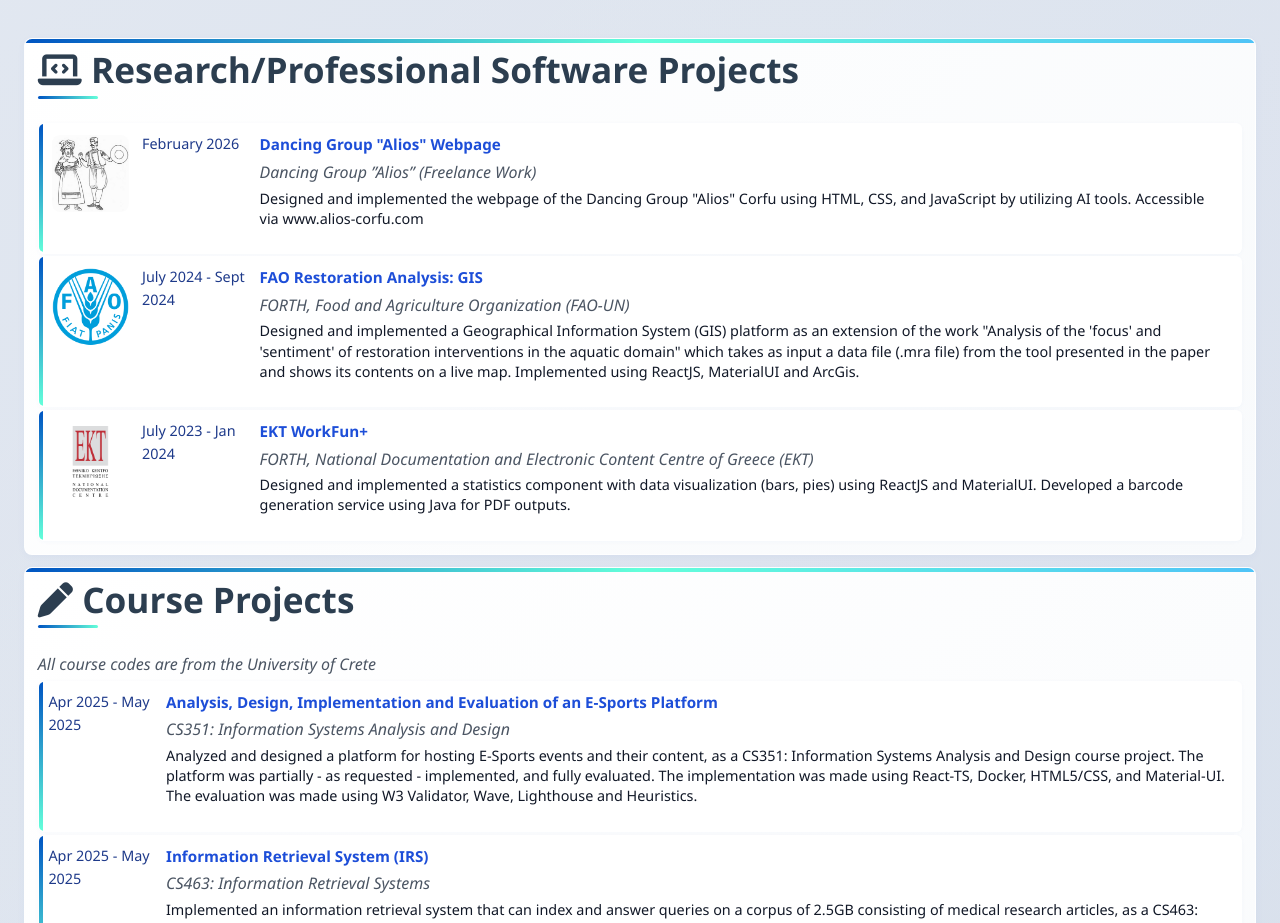
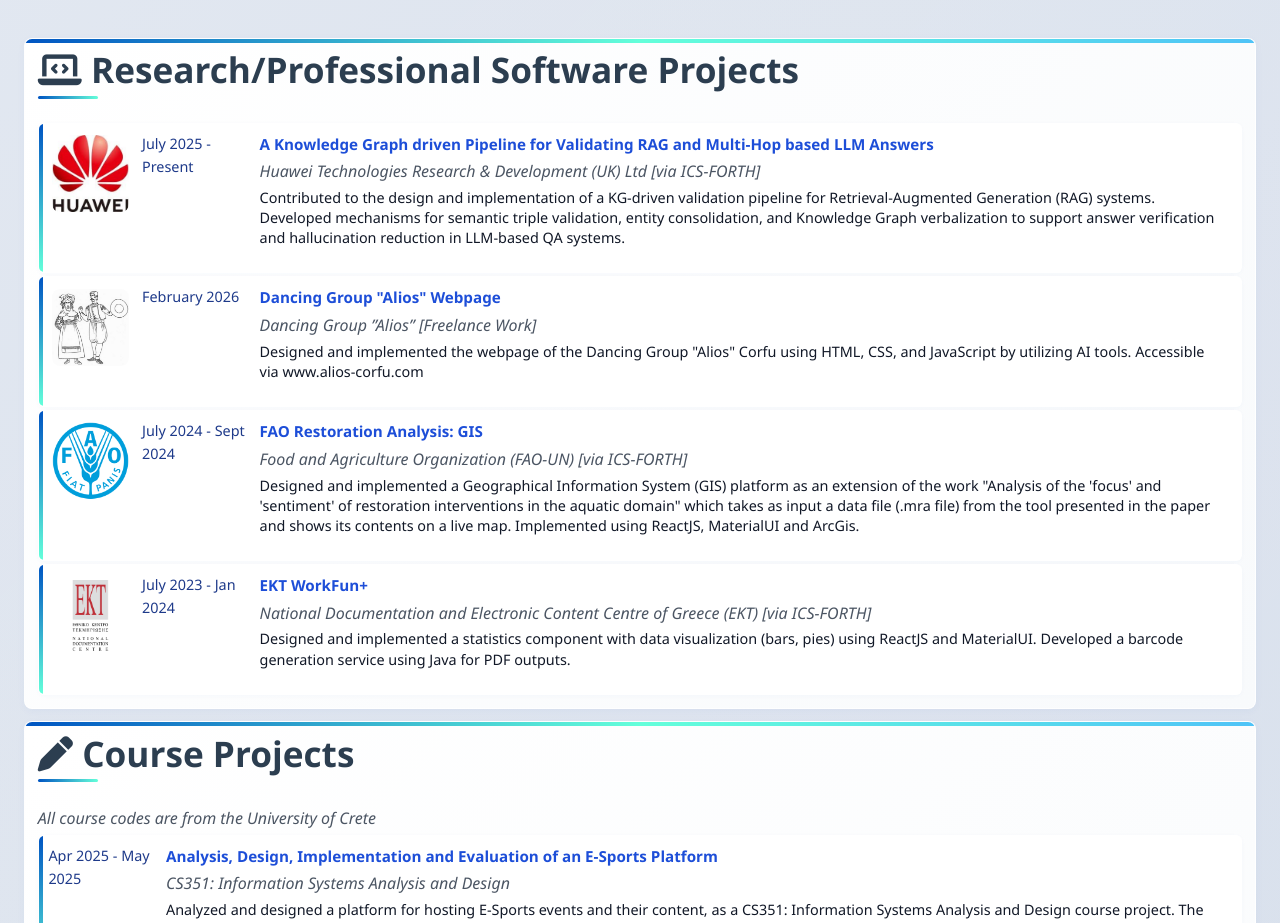
Before and after one commit to VZervos/PersonalWebpage, a plain HTML site: page index.html in a window 1280 px wide. Shown: the part 4980-5903 px from the top of the page. Drawn offline with nearby package versions, Linux system fonts and the light colour scheme.

Commit message:
Huawei work

```diff
--- a/index.html
+++ b/index.html
@@ -592,6 +592,26 @@ Ranked 2nd in the 2021-2022 admission cohort (40 graduates out of 179 admitted a
                     <h2><i class="fa-solid fa-laptop-code"></i> Research/Professional Software Projects</h2>
                     <div class="entry">
                         <div class="entry-logo-wrap">
+                        <img src="resources/logos/huawei.jpg" alt="A Knowledge Graph driven Pipeline for Validating RAG and Multi-Hop based LLM Answers logo" class="entry-logo" loading="lazy" decoding="async">
+                    </div>
+                        <div class="left-col">
+                            <div class="date">July 2025 - Present</div>
+                        </div>
+                        <div class="right-col">
+                            <div class="title">
+                                A Knowledge Graph driven Pipeline for Validating RAG and Multi-Hop based LLM Answers
+                            </div>
+                            <div class="institution">
+                                Huawei Technologies Research &amp; Development (UK) Ltd [via ICS-FORTH]
+                            </div>
+                            <div class="details">
+                                <p>Contributed to the design and implementation of a KG-driven validation pipeline for Retrieval-Augmented Generation (RAG) systems. Developed mechanisms for semantic triple validation, entity consolidation, and Knowledge Graph verbalization to support answer verification and hallucination reduction in LLM-based QA systems.
+                                </p>
+                            </div>
+                        </div>
+                    </div>
+                    <div class="entry">
+                        <div class="entry-logo-wrap">
                         <img src="resources/logos/alios.png" alt="Dancing Group &quot;Alios&quot; Webpage logo" class="entry-logo" loading="lazy" decoding="async">
                     </div>
                         <div class="left-col">
@@ -602,7 +622,7 @@ Ranked 2nd in the 2021-2022 admission cohort (40 graduates out of 179 admitted a
                                 Dancing Group &quot;Alios&quot; Webpage
                             </div>
                             <div class="institution">
-                                Dancing Group ”Alios” (Freelance Work)
+                                Dancing Group ”Alios” [Freelance Work]
                             </div>
                             <div class="details">
                                 <p>Designed and implemented the webpage of the Dancing Group &quot;Alios&quot; Corfu using HTML, CSS, and JavaScript by utilizing AI tools. Accessible via www.alios-corfu.com
@@ -622,7 +642,7 @@ Ranked 2nd in the 2021-2022 admission cohort (40 graduates out of 179 admitted a
                                 FAO Restoration Analysis: GIS
                             </div>
                             <div class="institution">
-                                FORTH, Food and Agriculture Organization (FAO-UN)
+                                Food and Agriculture Organization (FAO-UN) [via ICS-FORTH]
                             </div>
                             <div class="details">
                                 <p>Designed and implemented a Geographical Information System (GIS) platform as an extension of the work &quot;Analysis of the &#x27;focus&#x27; and &#x27;sentiment&#x27; of restoration interventions in the aquatic domain&quot; which takes as input a data file (.mra file) from the tool presented in the paper and shows its contents on a live map. Implemented using ReactJS, MaterialUI and ArcGis.
@@ -642,7 +662,7 @@ Ranked 2nd in the 2021-2022 admission cohort (40 graduates out of 179 admitted a
                                 EKT WorkFun+
                             </div>
                             <div class="institution">
-                                FORTH, National Documentation and Electronic Content Centre of Greece (EKT)
+                                National Documentation and Electronic Content Centre of Greece (EKT) [via ICS-FORTH]
                             </div>
                             <div class="details">
                                 <p>Designed and implemented a statistics component with data visualization (bars, pies) using ReactJS and MaterialUI. Developed a barcode generation service using Java for PDF outputs.
```
Also changed, not shown: data/cv-data.json (+10 -3 lines), resources/logos/huawei.jpg (added).
